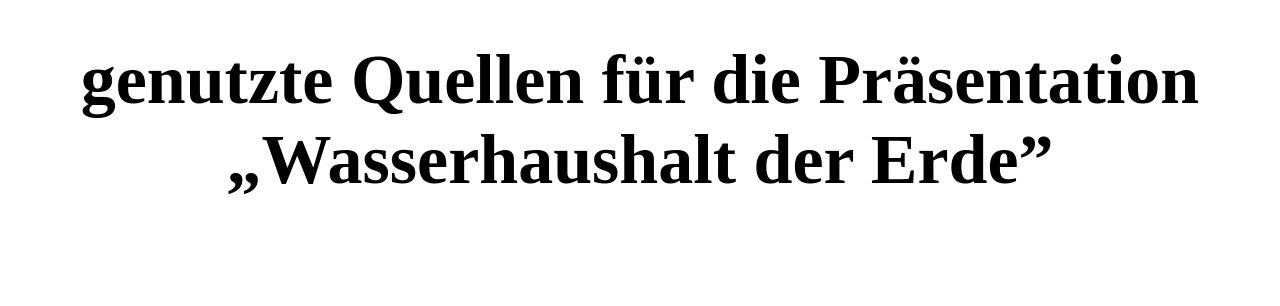
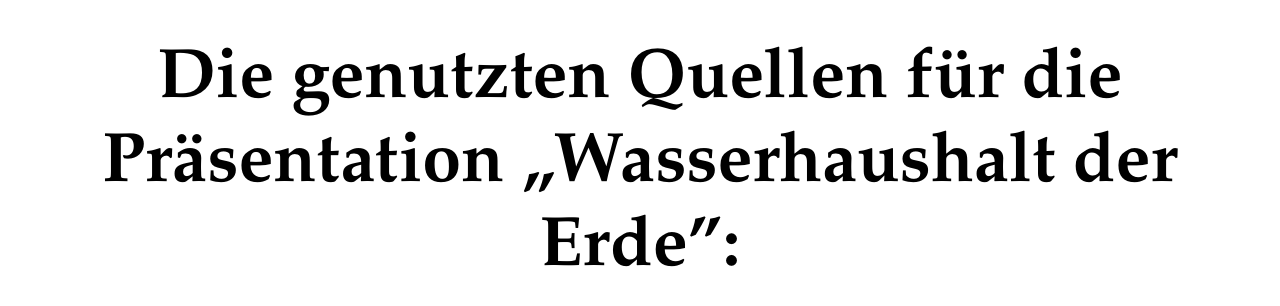
Before and after one commit to evek25/WiWo, a plain HTML site: page index.html in a window 1280 px wide. Drawn offline with Linux system fonts and the light colour scheme.

Commit message:
Update index.html

```diff
--- a/index.html
+++ b/index.html
@@ -8,7 +8,7 @@
 		body{
 			text-align: center;
 			margin-top: 40px;
-			font-family: serif;
+			font-family: palatino;
 			background-color: #FFFFFF;
 			color: #000000;
 		}
@@ -20,6 +20,6 @@
 	  </style>
 </head>
 <body>
-	<div id = "Quellen"> genutzte Quellen für die Präsentation „Wasserhaushalt der Erde” </div>
+	<div id = "Quellen"> Die genutzten Quellen für die Präsentation „Wasserhaushalt der Erde”: </div>
 </body>
 </html>
```
